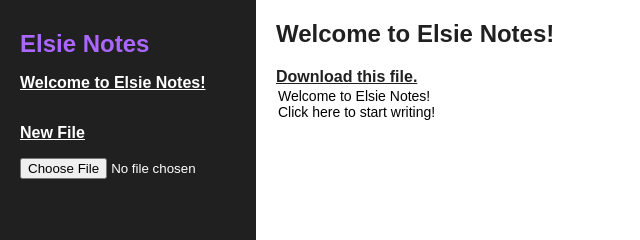
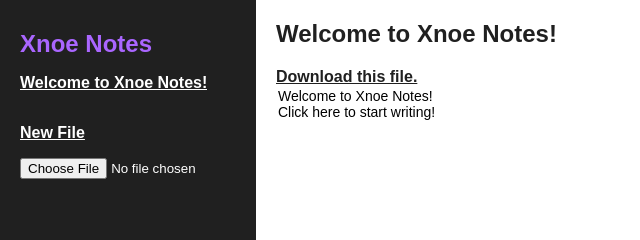
Before and after one commit to xnoe/xnoenotes, a plain HTML site: page index.html in a window 1280 px wide. Shown: the top 240 px of the page, 0-640 px from the left. Drawn offline with Linux system fonts and the light colour scheme; some packages are replaced by stand-ins of ours; a script that the page names is missing.

Commit message:
Updated name.

```diff
--- a/index.html
+++ b/index.html
@@ -1,7 +1,7 @@
 <!DOCTYPE html>
 <html style="padding:0;margin:0;width:100%;height:100%">
   <head>
-    <title>Elsie Notes</title>
+    <title>Xnoe Notes</title>
     <meta name="viewport" content="width=device-width, initial-scale=1.0">
     <script src="https://cdn.jsdelivr.net/npm/sweetalert2@9"></script>
 
@@ -59,7 +59,7 @@
   <body style="padding:0;margin:0;width:100%;height:100%;">
     <nav>
       <section>
-        <h2>Elsie Notes</h2>
+        <h2>Xnoe Notes</h2>
         <div id="notes"></div>
         <span><input type="file" id="file" /></span>
       </section>
@@ -79,12 +79,12 @@
   </body>
 
   <script style="display:none;">
-    current = "Welcome to Elsie Notes!";
+    current = "Welcome to Xnoe Notes!";
 
     genList = () => {
       document.getElementById("notes").innerHTML = "";
       Object.keys(localStorage).forEach(x=>{
-        document.getElementById("notes").innerHTML += '<span><a style="overflow:hidden;" onclick="loadDoc(\''+x+'\')" href="#">'+x+'</a>'+(x!="Welcome to Elsie Notes!"?'<span><a onclick="rename(\''+x+'\')" href="#">Rename</a> <a onclick="remove(\''+x+'\')" href="#">X</a></span></span>':'');
+        document.getElementById("notes").innerHTML += '<span><a style="overflow:hidden;" onclick="loadDoc(\''+x+'\')" href="#">'+x+'</a>'+(x!="Welcome to Xnoe Notes!"?'<span><a onclick="rename(\''+x+'\')" href="#">Rename</a> <a onclick="remove(\''+x+'\')" href="#">X</a></span></span>':'');
       });
       document.getElementById("notes").innerHTML += '<span><a onclick="newFile()" href="#">New File</a></span>'
     }
@@ -113,7 +113,7 @@
 
     save = () => saveDoc(getCur(), document.getElementById("content").value);
 
-    remove = item => {localStorage.removeItem(item);getCur()==item?loadDoc("Welcome to Elsie Notes!"):loadDoc(getCur())}
+    remove = item => {localStorage.removeItem(item);getCur()==item?loadDoc("Welcome to Xnoe Notes!"):loadDoc(getCur())}
 
     async function rename(old) {
       const { value: newfilename } = await Swal.fire({
@@ -148,7 +148,7 @@
     }
 
     document.body.onload = () => {
-      saveDoc("Welcome to Elsie Notes!", "Welcome to Elsie Notes!\nClick here to start writing!");
+      saveDoc("Welcome to Xnoe Notes!", "Welcome to Xnoe Notes!\nClick here to start writing!");
       loadDoc(getCur());
 
       document.getElementById("file").addEventListener('change', loadFile, false);
```
